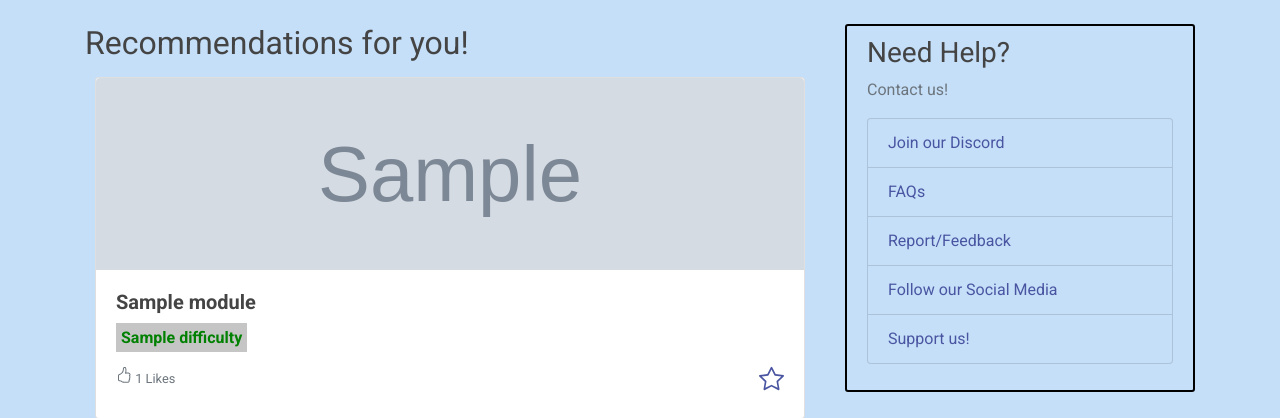
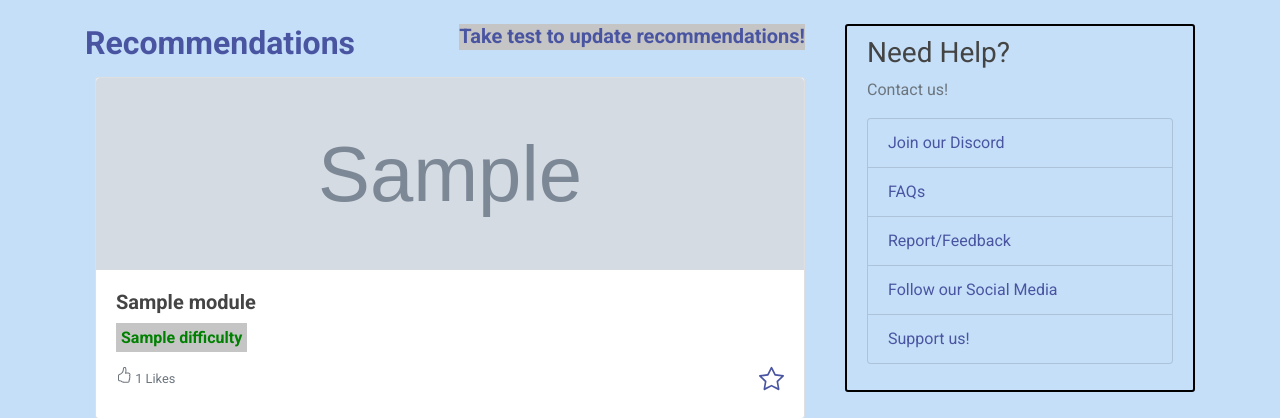
Before and after one commit to KunalDemla/FinSage, a Django app: template FinSage/modules/templates/modules/recommendation.html in a window 1280 px wide. Shown: the part 56-474 px from the top of the page. Run offline with Django 4.2, Linux system fonts and the light colour scheme; tables that the repository leaves empty hold one stand-in row (values such as "Sample post"); the template is opened without the code that fills it: values that come from a table or form of the project are taken from there, most other values are stand-ins (such as "Sample title", 1, 10 or a date in 2020); grey boxes marked "Sample" are stand-in pictures; parts of the project's set-up code (start-up, migrations or seed data) failed here and were passed over; some libraries are stand-ins or nearby versions; some web fonts are replaced.

Commit message:
added questions

```diff
--- a/FinSage/modules/templates/modules/recommendation.html
+++ b/FinSage/modules/templates/modules/recommendation.html
@@ -1,6 +1,10 @@
 {% extends 'home/base.html' %}
 {% load crispy_forms_tags %}
 {%block content %}
+
+<link rel="preconnect" href="https://fonts.googleapis.com">
+<link rel="preconnect" href="https://fonts.gstatic.com" crossorigin>
+<link href="https://fonts.googleapis.com/css2?family=Roboto:wght@400;700&display=swap" rel="stylesheet">
 
 <style>
     .card-group{
@@ -44,11 +48,31 @@
         margin-bottom: 5px;
     }
 
+    .heading{
+      font-family: "Roboto";
+      color: #4A55A2 !important ;
+      font-weight: bold;
+      display: inline;
+    }
+
+
+
+    .test-head{
+      background-color: #C5C5C5;
+      font-family: "Roboto";
+      color: #4A55A2 !important ;
+      font-weight: bold;
+      position: absolute;
+      right: 25px;
+    }
+
 </style>
 
 
 {% if recommendations and recommendations|length > 0 %}
-<h2>Recommendations for you!</h2>
+<h2 class="heading">Recommendations </h2>
+
+<a class="test-head" href="#test"> <h5 class="heading">Take test to update recommendations!</h5> </a>
 {% for module in recommendations %}
 {% if forloop.counter0|divisibleby:3 %}
 {% if forloop.first %}
@@ -90,7 +114,7 @@
 </div>
 {% endif %}
 
-<div class="pt-5 mt-5 border-top bodcol">
+<div id="test" class="pt-5 mt-5 border-top bodcol">
 
     <div class="content-section">
         <form  method="POST">
```
